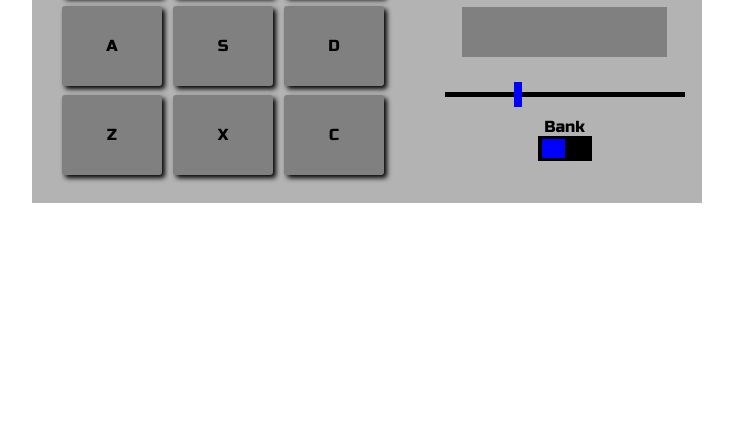
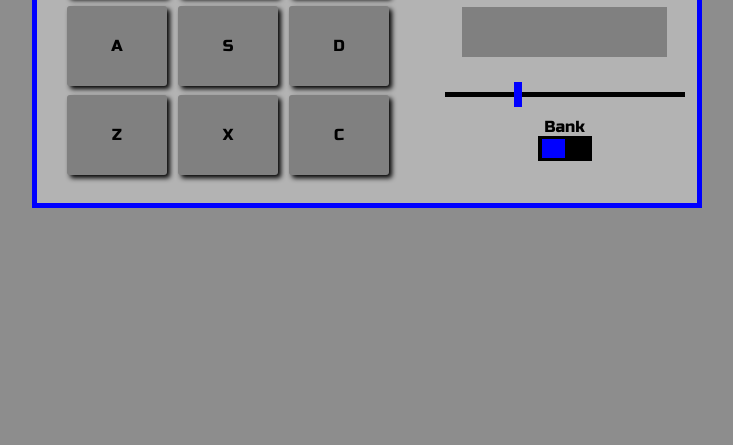
Before and after one commit to luompham/Drum-Machine, a website: page index.html in a window 1280 px wide. Shown: the part 355-800 px from the top of the page, without its empty margins (273-1006 px from the left). Drawn offline with nearby package versions, Linux system fonts and the light colour scheme.

Commit message:
finished

```diff
--- a/style.scss
+++ b/style.scss
@@ -16,12 +16,14 @@ body {
     display: flex;
     justify-content: center;
     height: 100vh;
+    background-color: #8d8d8d;
 
     .drum-pad-container {
         width: 670px;
         margin: auto;
         background-color: #b3b3b3;
         display: flex;
+        border: 5px solid blue;
 
         .pad-bank {
 
```
Also changed, not shown: style.css, 1 other file.
